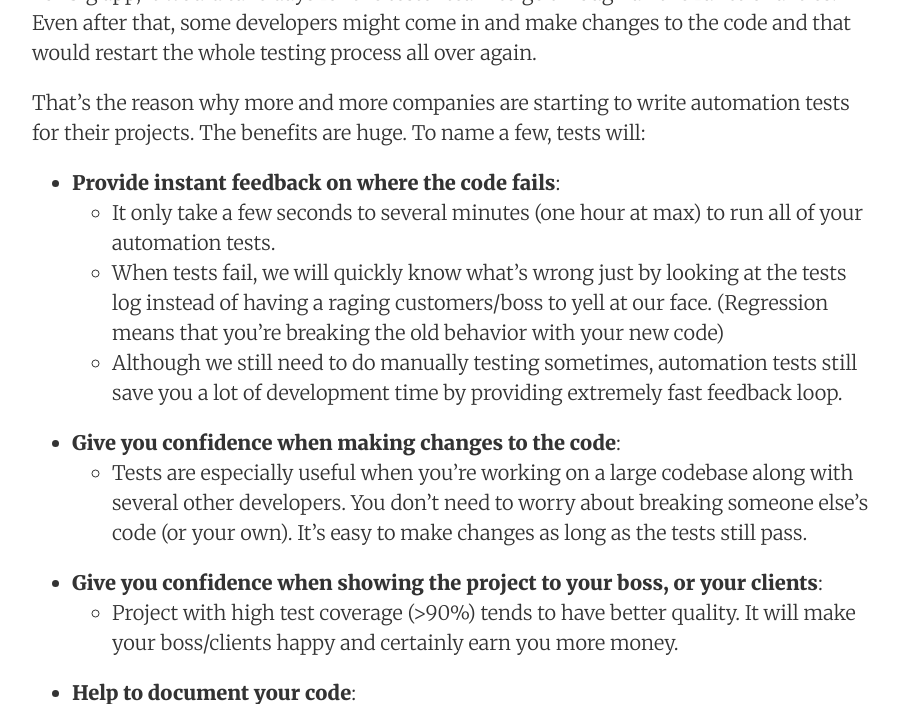
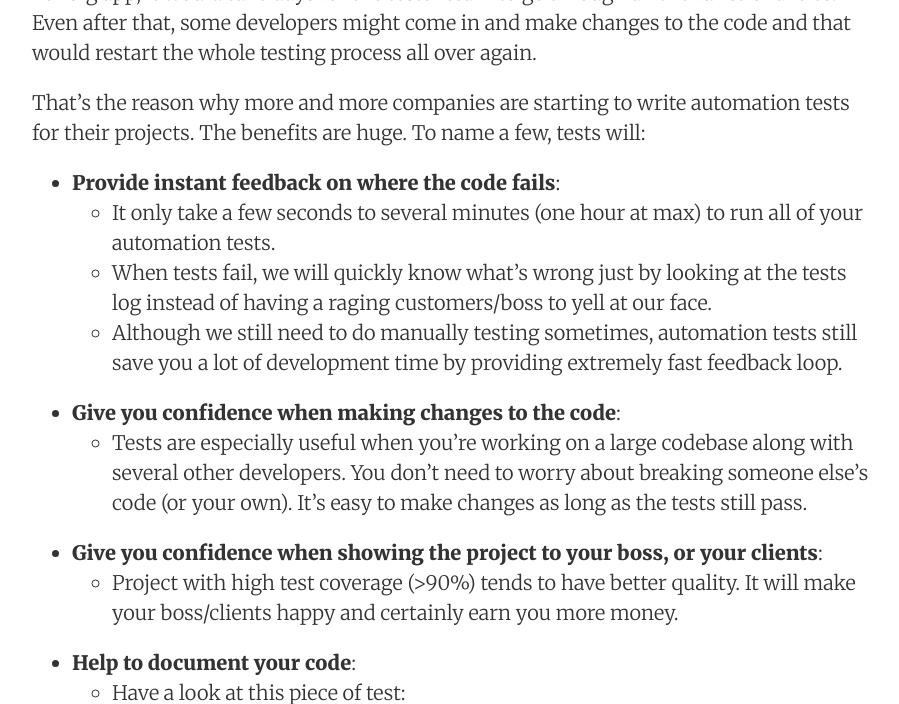
Before and after one commit to hoang-tran/hoang-tran.github.io, a Jekyll site: the page built from _posts/2016-07-24-how-to-setup-testing-for-new-ios-project.md, in a window 1280 px wide and 900 px high, scrolled down 652 px, cut to the strip 0-704 px from the top of the window. Shown: the whole strip, without its empty margins (188-1087 px from the left). Built offline with Jekyll 4.4.1, drawn with Linux system fonts in a browser that asks for light colours; nearby versions of some CDN libraries.

Commit message:
remove unnecessary sentence from post 1

```diff
--- a/_posts/2016-07-24-how-to-setup-testing-for-new-ios-project.md
+++ b/_posts/2016-07-24-how-to-setup-testing-for-new-ios-project.md
@@ -16,7 +16,7 @@
 
 * **Provide instant feedback on where the code fails**:
   * It only take a few seconds to several minutes (one hour at max) to run all of your automation tests.
-  * When tests fail, we will quickly know what's wrong just by looking at the tests log instead of having a raging customers/boss to yell at our face. (Regression means that you're breaking the old behavior with your new code)
+  * When tests fail, we will quickly know what's wrong just by looking at the tests log instead of having a raging customers/boss to yell at our face.
   * Although we still need to do manually testing sometimes, automation tests still save you a lot of development time by providing extremely fast feedback loop.
 * **Give you confidence when making changes to the code**:
   * Tests are especially useful when you're working on a large codebase along with several other developers. You don't need to worry about breaking someone else's code (or your own). It's easy to make changes as long as the tests still pass.
```
